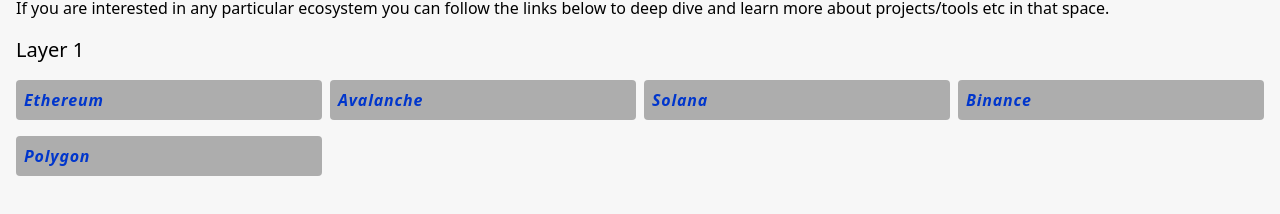
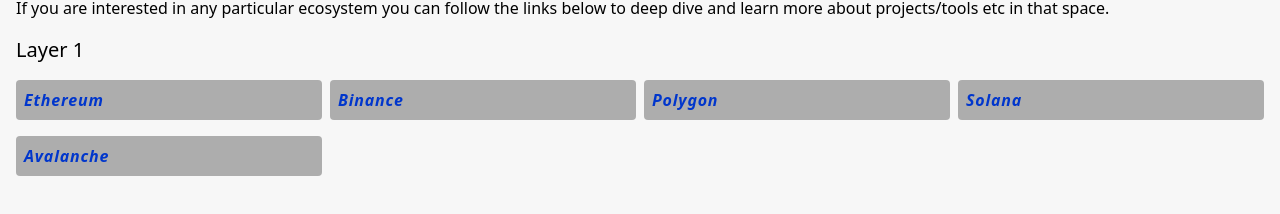
Before and after one commit to CryptoSafetySquad/website, a Next.js app: page /ecosystems in a window 1280 px wide. Shown: the part 210-424 px from the top of the page. Built offline with nearby package versions, Linux system fonts and the light colour scheme.

Commit message:
Reorder ecosystems.

```diff
--- a/pages/ecosystems.tsx
+++ b/pages/ecosystems.tsx
@@ -5,10 +5,10 @@
 const l1ecos: any[] = [
   // { name: 'Bitcoin', slug: 'bitcoin' },
   { name: 'Ethereum', slug: 'ethereum' },
-  { name: 'Avalanche', slug: 'avalanche' },
-  { name: 'Solana', slug: 'solana' },
   { name: 'Binance', slug: 'binance' },
   { name: 'Polygon', slug: 'polygon' },
+  { name: 'Solana', slug: 'solana' },
+  { name: 'Avalanche', slug: 'avalanche' },
   // { name: '', slug: '' },
   // { name: '', slug: '' },
 ]
```
